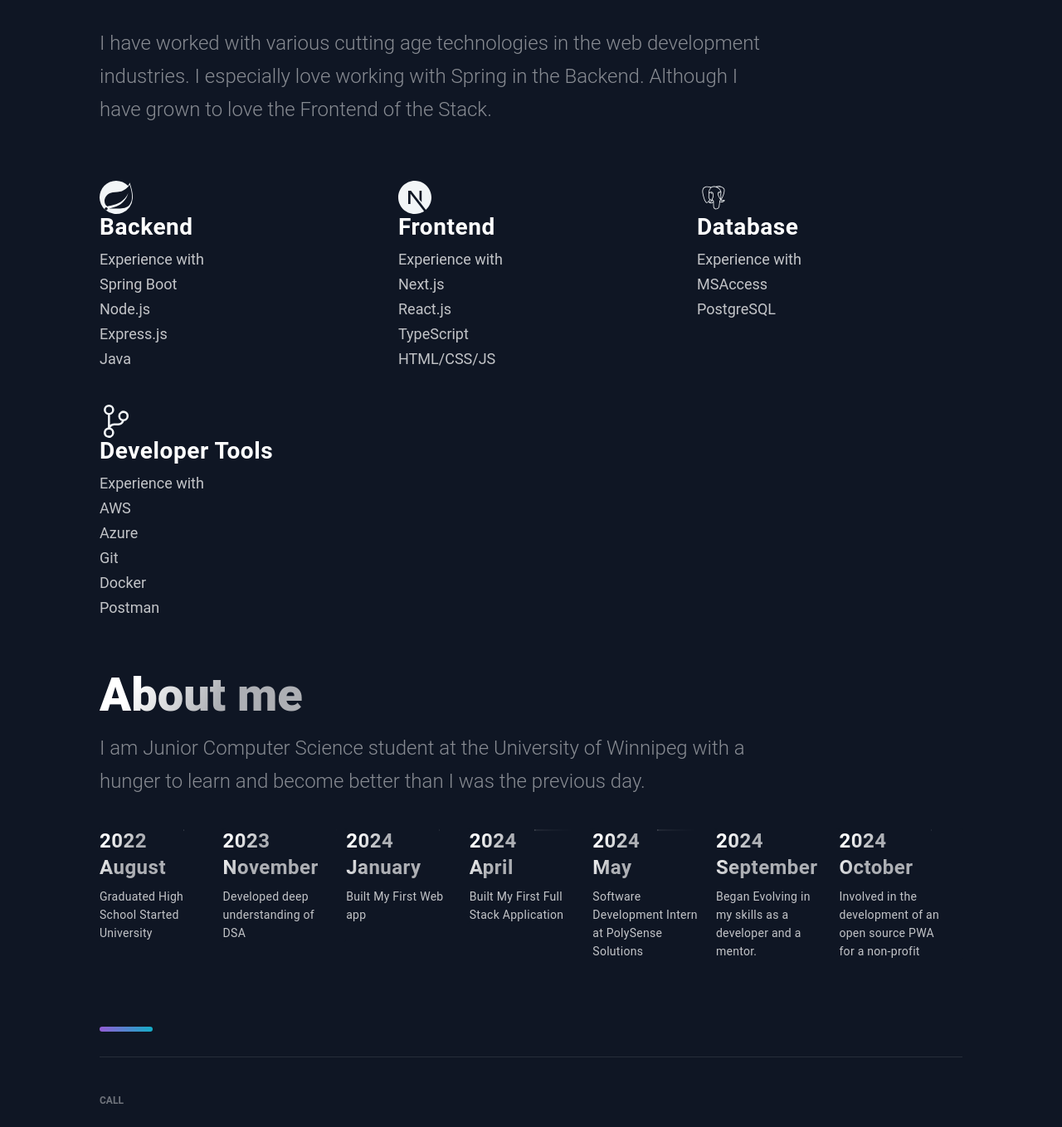
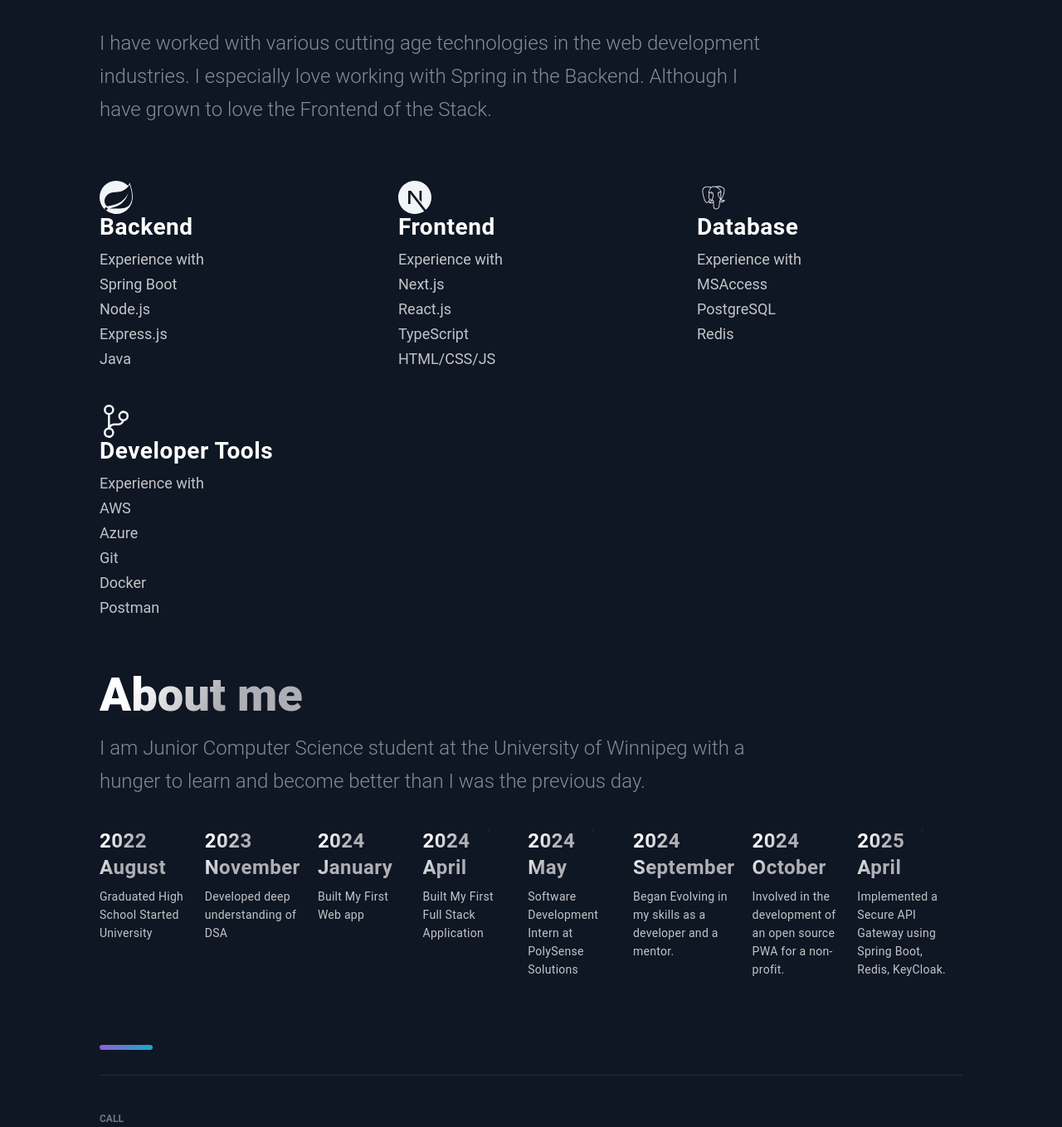
Before and after one commit to calmHeaven/NEXTJSPortfolio, a Next.js app: page / in a window 1280 px wide. Shown: the part 2511-3870 px from the top of the page at 83% size. Built offline with nearby package versions, Linux system fonts and the light colour scheme.

Commit message:
Update Tech and Timeline

```diff
--- a/src/constants/constants.js
+++ b/src/constants/constants.js
@@ -30,7 +30,7 @@
 
 export const backend = ['Spring Boot', 'Node.js', 'Express.js', 'Java'];
 export const frontend = ['Next.js','React.js', 'TypeScript', 'HTML/CSS/JS'];
-export const database = ['MSAccess', 'PostgreSQL'];
+export const database = ['MSAccess', 'PostgreSQL', 'Redis'];
 export const tools = ['AWS', 'Azure', 'Git','Docker', 'Postman'];
 
 const months = ['January', 'February', 'March', 'April', 'May', 'June', 'July', 'August', 'September', 'October', 'November', 'December'];
@@ -42,12 +42,6 @@
   {month:months[4-1], year: 2024, text: 'Built My First Full Stack Application'},
   {month:months[5-1], year:2024, text:'Software Development Intern at PolySense Solutions'},
   {month:months[9-1], year: 2024, text: 'Began Evolving in my skills as a developer and a mentor.' },
-  {month:months[10-1], year: 2024, text: 'Involved in the development of an open source PWA for a non-profit' }
+  {month:months[10-1], year: 2024, text: 'Involved in the development of an open source PWA for a non-profit.' },
+  {month:months[4-1], year: 2025, text: 'Implemented a Secure API Gateway using Spring Boot, Redis, KeyCloak.' }
 ];
-
-export const data = [
-  { number: 20, text: 'Open Source Projects'},
-  { number: 1000, text: 'Students', },
-  { number: 1900, text: 'Github Followers', },
-  { number: 5000, text: 'Github Stars', },
-];
```
